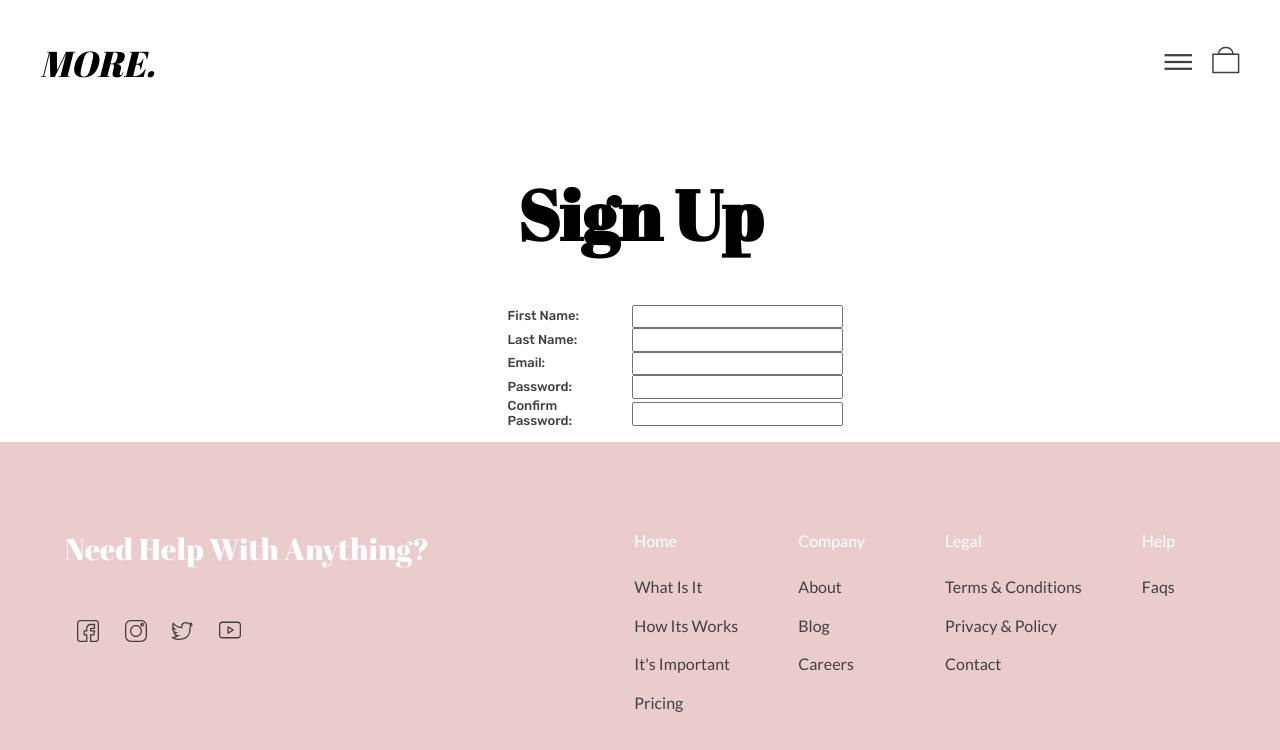
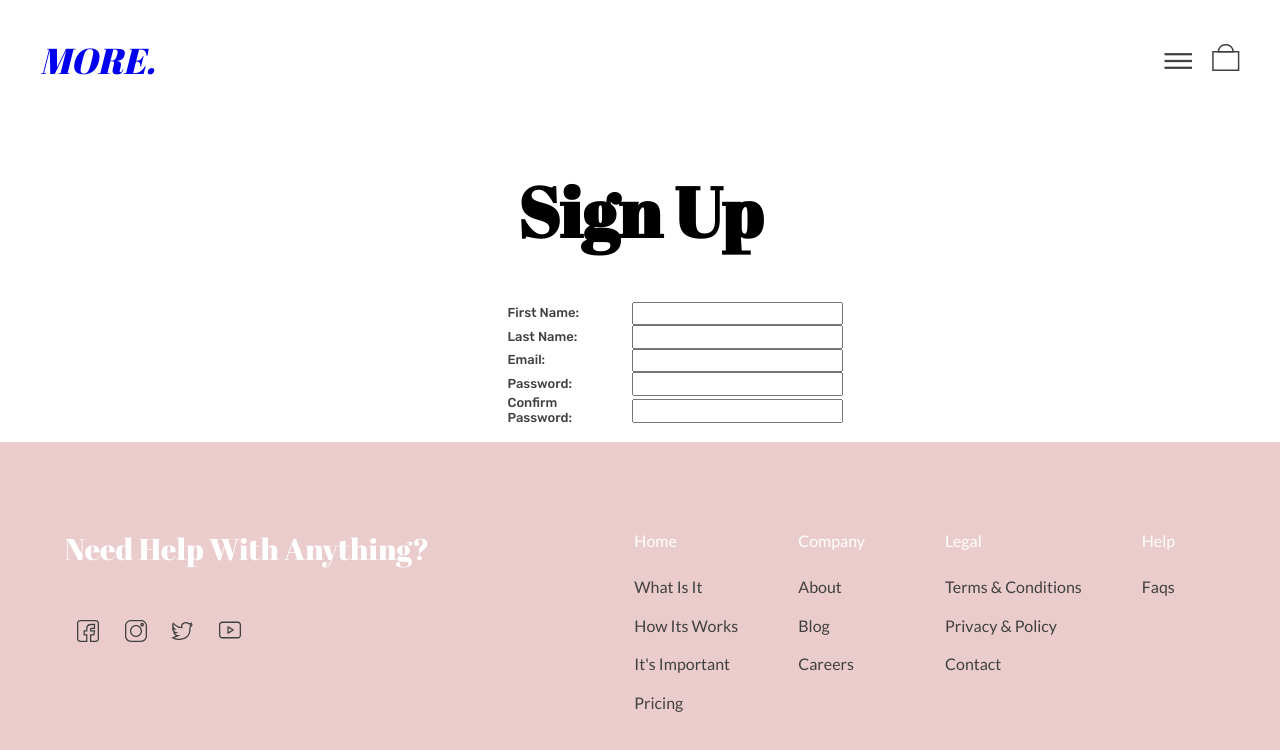
Before and after one commit to aycanogut/e-commerce-react, a React (Create React App) app: page /signup in a window 1280 px wide. Shown: the top 750 px of the page. Built offline with nearby package versions, Linux system fonts and the light colour scheme.

Commit message:
updated / href locations

```diff
--- a/src/components/Navbar.jsx
+++ b/src/components/Navbar.jsx
@@ -13,30 +13,32 @@ const Navbar = () => {
 
   return (
     <nav className="nav">
-      <span className="nav__brand">More.</span>
+      <a href="/">
+       <span className="nav__brand">More.</span>
+      </a>
       <ul className={`nav__list ${isOpen ? "nav__hide" : "nav__show"}`}>
         <li className="nav__list__item" onClick={handleHamburgerMenu}>
           <img src={IconHamburger} alt=""  />
         </li>
         <li className="nav__list__item">
-          <img src={IconBasket} alt="" />
+          <a href="/payment"><img src={IconBasket} alt="" /></a>
         </li>
       </ul>
       <ul className={`nav__list--hidden ${isOpen ? "nav__show" : "nav__hide"}`}>
         <li className="nav__list--hidden-item">
-          <Link to="/shop">shop</Link>
+          <a href="/">shop</a>
         </li>
         <li className="nav__list--hidden-item">
-          <a href="/contact">contact</a>
+          <a href="/">contact</a>
         </li>
         <li className="nav__list--hidden-item">
-          <a href="/about">about</a>
+          <a href="/">about</a>
         </li>
         <li className="nav__list--hidden-item">
           <a href="/login">login</a>
         </li>
         <li className="nav__list--hidden-item">
-          <a href="/sign-up">sign up</a>
+          <a href="/signup">sign up</a>
         </li>
         <li className="nav__list--hidden-item" onClick={handleHamburgerMenu}>
           <img className="nav__list--hidden-item" src={IconClose} alt="" />
```
